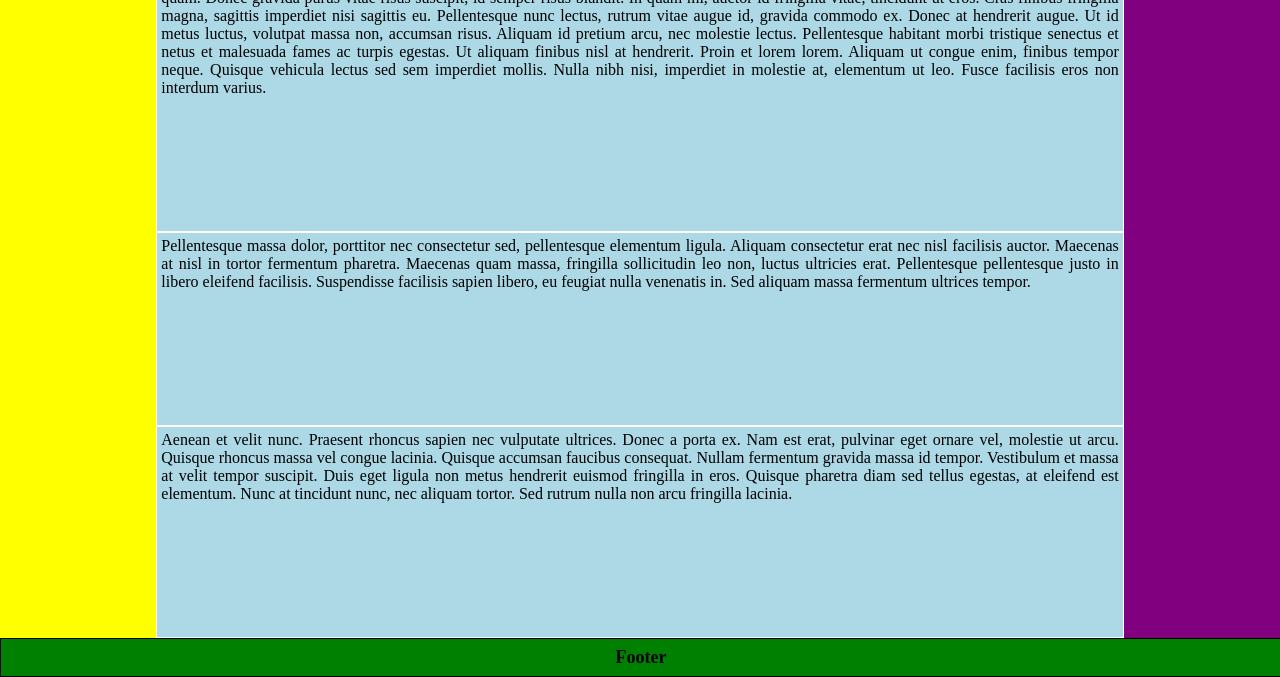
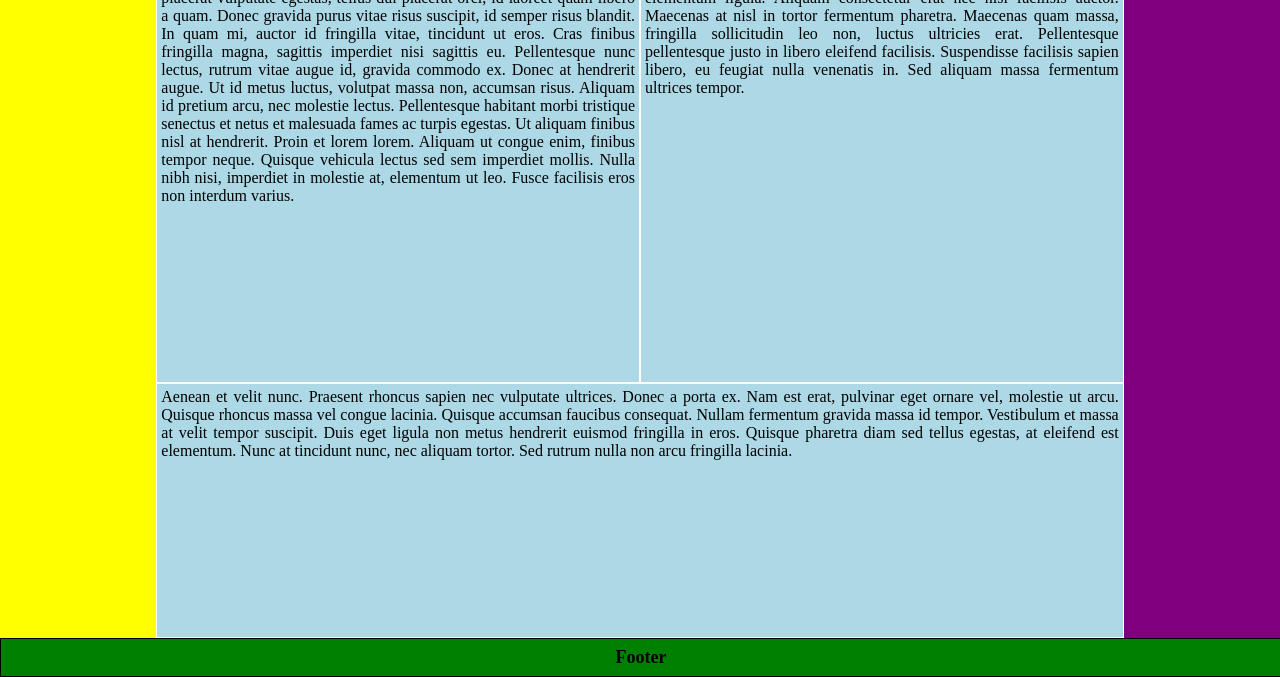
Before and after one commit to 115AKIRA/flex1, a plain HTML site: page index.html in a window 1280 px wide. Shown: the part 123-800 px from the top of the page. Drawn offline with Linux system fonts and the light colour scheme.

Commit message:
v3 test (kinda cheaty solution)

```diff
--- a/style.css
+++ b/style.css
@@ -88,8 +88,18 @@ p {
 	border: 1px solid white;
 	height: auto;
 	padding: 4px;
-	flex: 1 1 auto;
+	flex: 1 1 0;
 	text-align: justify;
+
+}
+
+@media screen and (max-width:1280px) {
+
+	p:last-child {
+
+		flex-basis: 100%;
+
+	}
 
 }
 
```
